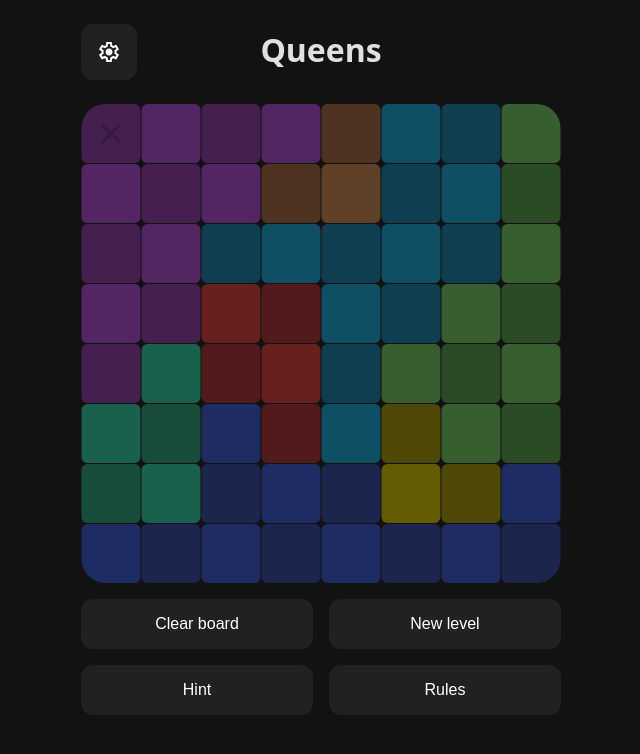
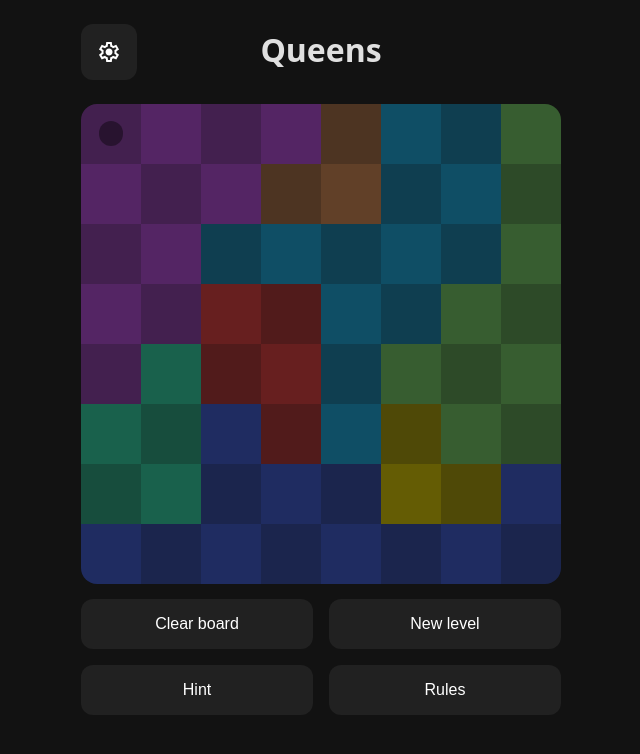
Before and after one commit to AndraxDev/n-queens-game, a React (Vite) app: page / in a window 1280 px wide. Both pictures are taken after a click on the button 430 px from the left and 133 px from the top of the page. Shown: the top 754 px of the page, without its empty margins (319-959 px from the left). Built offline with nearby package versions, Linux system fonts and the light colour scheme.

Commit message:
Minor appearance improvements

```diff
--- a/package.json
+++ b/package.json
@@ -1,7 +1,7 @@
 {
   "name": "n-queens-game",
   "private": true,
-  "version": "1.0.0",
+  "version": "1.1",
   "type": "module",
   "scripts": {
     "dev": "vite",
--- a/src/Components/GameField/Cell.css
+++ b/src/Components/GameField/Cell.css
@@ -5,7 +5,7 @@
     padding: 0;
     flex: 0 0 auto;
     background-color: transparent;
-    border-radius: 7px;
+    /*border-radius: 7px;*/
     transition: .2s;
 }
 
@@ -23,10 +23,10 @@
 .cell::before {
     content: "";
     position: absolute;
-    width: calc(var(--cell-size) - 1px);
-    height: calc(var(--cell-size) - 1px);
+    width: calc(var(--cell-size) - 0px);
+    height: calc(var(--cell-size) - 0px);
     transform: translateX(-50%) translateY(0px);
-    border-radius: 6px;
+    /*border-radius: 6px;*/
     z-index: -1;
     pointer-events: none;
     transition: .2s;
@@ -43,42 +43,42 @@
 }
 
 .cell-top-left-corner {
-    border-top-left-radius: 25px;
+    border-top-left-radius: 16px;
 }
 .cell-top-right-corner {
-    border-top-right-radius: 25px;
+    border-top-right-radius: 16px;
 }
 .cell-bottom-left-corner {
-    border-bottom-left-radius: 25px;
+    border-bottom-left-radius: 16px;
 }
 .cell-bottom-right-corner {
-    border-bottom-right-radius: 25px;
+    border-bottom-right-radius: 16px;
 }
 
 .cell-top-left-corner::before {
-    border-top-left-radius: 24px;
+    border-top-left-radius: 16px;
 }
 .cell-top-right-corner::before {
-    border-top-right-radius: 24px;
+    border-top-right-radius: 16px;
 }
 .cell-bottom-left-corner::before {
-    border-bottom-left-radius: 24px;
+    border-bottom-left-radius: 16px;
 }
 .cell-bottom-right-corner::before {
-    border-bottom-right-radius: 24px;
+    border-bottom-right-radius: 16px;
 }
 
 .cell-top-left-corner::after {
-    border-top-left-radius: 24px !important;
+    border-top-left-radius: 16px !important;
 }
 .cell-top-right-corner::after {
-    border-top-right-radius: 24px !important;
+    border-top-right-radius: 16px !important;
 }
 .cell-bottom-left-corner::after {
-    border-bottom-left-radius: 24px !important;
+    border-bottom-left-radius: 16px !important;
 }
 .cell-bottom-right-corner::after {
-    border-bottom-right-radius: 24px !important;
+    border-bottom-right-radius: 16px !important;
 }
 
 .cell-content {
@@ -94,11 +94,11 @@
 .cell-content-error::after {
     content: "";
     position: absolute;
-    width: calc(var(--cell-size) - 9px);
-    height: calc(var(--cell-size) - 9px);
-    border-radius: 6px;
+    width: calc(var(--cell-size) - 10px);
+    height: calc(var(--cell-size) - 10px);
+    /*border-radius: 6px;*/
     z-index: 0;
-    border: 4px solid #ff5353;
+    border: 6px solid #ff5353;
     background-image: repeating-linear-gradient(
         -45deg,
         #ff5353,
@@ -119,4 +119,7 @@
     line-height: 1;
     width: 60%;
     height: 60%;
+    display: flex;
+    align-items: center;
+    justify-content: center;
 }
--- a/src/Components/GameField/Cell.jsx
+++ b/src/Components/GameField/Cell.jsx
@@ -42,10 +42,18 @@ function Cell({cellData, onClick, x, y}) {
                     }} src={"/crown.svg"} alt={"crown"}/></div> : null
                 }
                 {
-                    cellData.hasCross ? <div className={"cell-cross"}><img style={{
-                        width: "100%",
-                        height: "100%",
-                    }} src={"/cross.svg"} alt={"cross"}/></div> : null
+                    cellData.hasCross ? <div className={"cell-cross"}>
+                        {/*<img style={{*/}
+                        {/*    width: "100%",*/}
+                        {/*    height: "100%",*/}
+                        {/*}} src={"/cross.svg"} alt={"cross"}/>*/}
+                        <div style={{
+                            width: "70%",
+                            height: "70%",
+                            backgroundColor: "#000",
+                            borderRadius: "50%",
+                        }}></div>
+                    </div> : null
                 }
             </div>
         </button>
```
